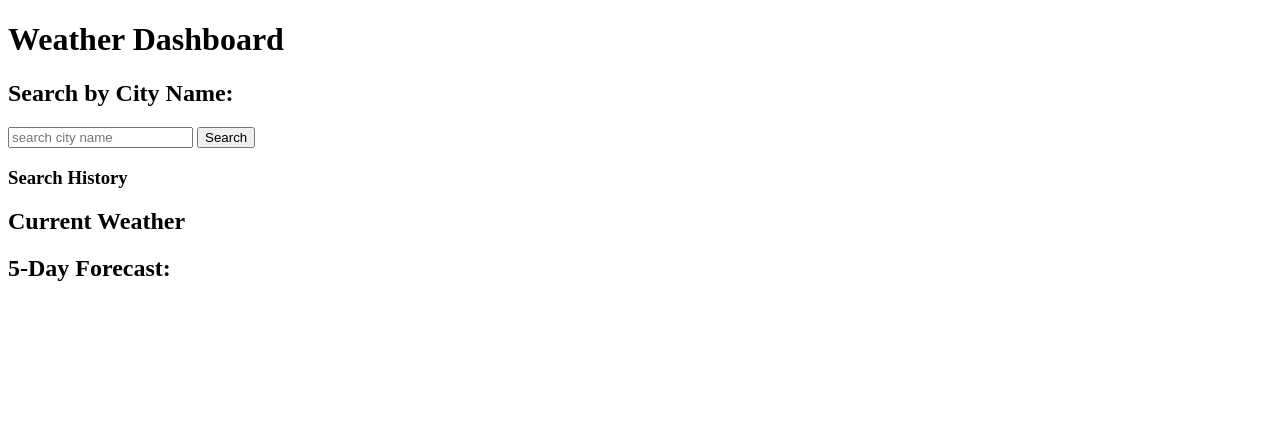
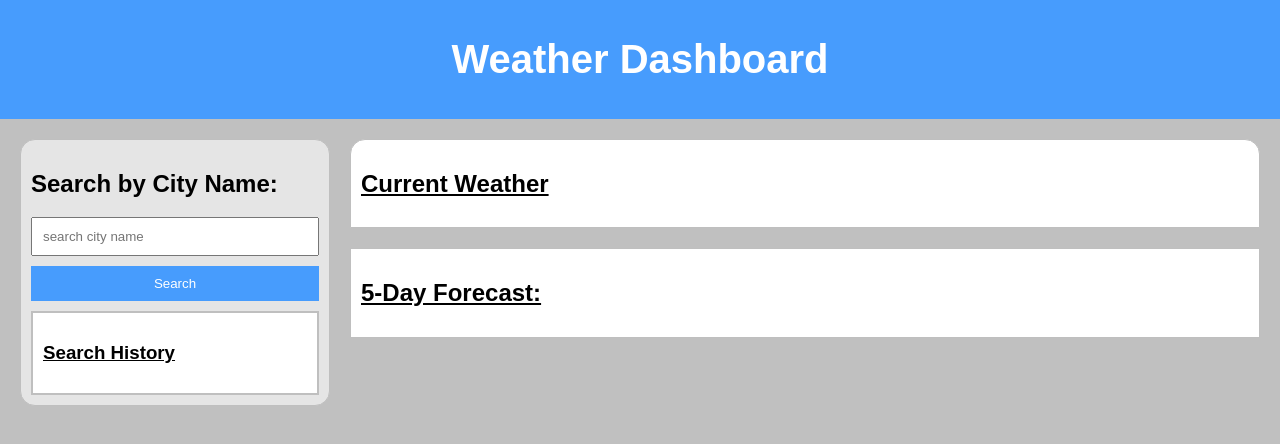
Before and after one commit to HarryP-GitHub/Weather-Dashboard, a plain HTML site: page index.html in a window 1280 px wide. Drawn offline with Linux system fonts and the light colour scheme.

Commit message:
Added CSS styling

```diff
--- a/assets/css/style.css
+++ b/assets/css/style.css
@@ -0,0 +1,142 @@
+:root {
+    --blue: #479cfd;
+    --grey: #c0c0c0;
+    --offwhite: #e5e5e5;
+    --darkoffwhite: #bfbfbf;
+    --darkblue: #2388fa;
+}
+
+body {
+    font-family: sans-serif;
+    background-color: var(--grey);
+    margin: 0;
+    padding: 0;
+}
+
+header {
+    font-size: 125%;
+    background-color: var(--blue);
+    color: white;
+    text-align: center;
+    padding: 10px 0;
+}
+
+main {
+    display: flex;
+    padding: 20px;
+}
+
+/* Put search-container so search and search history appear together */
+#search-container {
+    display: flex;
+    flex-direction: column;
+    width: 25%;
+    margin-right: 20px;
+}
+
+#search-section {
+    border-radius: 15px;
+    background-color: var(--offwhite);
+    border: 1px solid var(--darkoffwhite);
+    padding: 10px;
+    margin-bottom: 20px;
+}
+
+#search-form {
+    display: flex;
+    flex-direction: column;
+}
+
+#search-form input,
+#search-form button {
+    padding: 10px;
+    margin-bottom: 10px;
+}
+
+#search-form button {
+    background-color: var(--blue);
+    color: white;
+    border: none;
+    cursor: pointer;
+}
+
+#search-form button:hover {
+    background-color: var(--darkblue);
+}
+
+#search-history-section {
+    background-color: white;
+    border: 2px solid var(--darkoffwhite);
+    padding: 10px;
+    flex-grow: 1;
+}
+
+#search-history-section h3 {
+    text-decoration: underline;
+}
+
+#search-history {
+    list-style-type: none;
+    padding: 0;
+    margin: 0;
+}
+
+#search-history li {
+    background-color: white;
+    padding: 10px;
+    margin-bottom: 5px;
+    cursor: pointer;
+}
+
+#weather-container {
+    display: flex;
+    flex-direction: column;
+    flex-grow: 1;
+}
+
+#weather-container h2 {
+    text-decoration: underline;
+}
+
+#current-weather-section {
+    border-top-right-radius: 15px;
+    border-top-left-radius: 15px;
+}
+
+#current-weather-section, #forecast-section {
+    background-color: white;
+    border: 1px solid var(--darkoffwhite);
+    padding: 10px;
+    margin-bottom: 20px;
+}
+
+#forecast {
+    display: flex;
+    flex-wrap: wrap;
+    gap: 20px;
+}
+
+/* planning ahead for how the forecast sections will look may need to change*/
+.forecast-day {
+    flex: 1 1 15%;
+    text-align: center;
+    padding: 10px;
+    background-color: var(--offwhite);
+    border: 2px solid black;
+    border-radius: 5px;
+}
+
+@media (max-width: 768px) {
+    main {
+        flex-direction: column;
+    }
+
+    #search-container, #weather-container {
+        width: 100%;
+        margin-right: 0;
+    }
+
+    .forecast-day {
+        flex: 1 1 80%;
+    }
+}
--- a/index.html
+++ b/index.html
@@ -13,6 +13,7 @@
         <h1>Weather Dashboard</h1>
     </header>
   <main>
+    <div id="search-container">
       <section id="search-section">
         <h2>Search by City Name:</h2>
         <form id="search-form">
@@ -24,6 +25,9 @@
           <ul id="search-history"></ul>
         </div>
       </section>
+    </div>
+
+    <div id="weather-container">
       <section id="current-weather-section">
         <h2 id="current-city">Current Weather</h2>
         <div id="current-weather"></div>
@@ -32,7 +36,7 @@
           <h2>5-Day Forecast:</h2>
           <div id="forecast"></div>
       </section>
-
+    </div>
 
   </main>
   <script src="./assets/js/script.js"></script>
```
Lines whose indentation alone changed are shown as unchanged.
